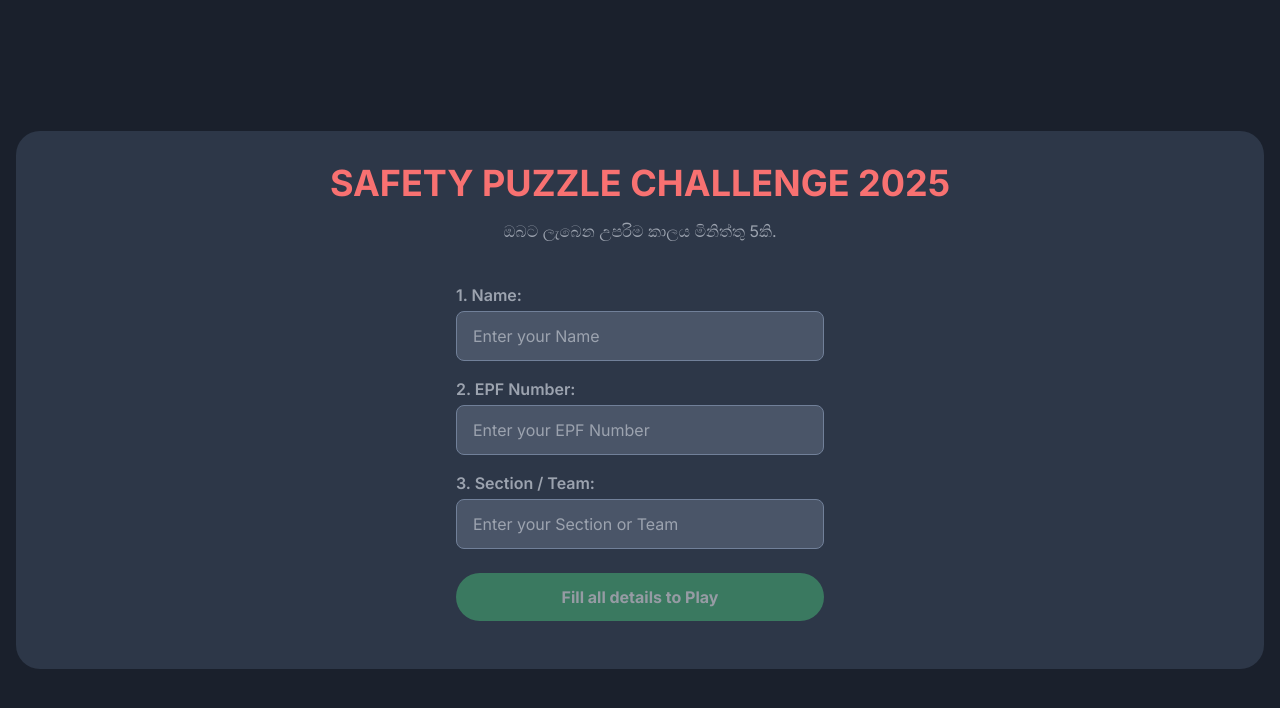
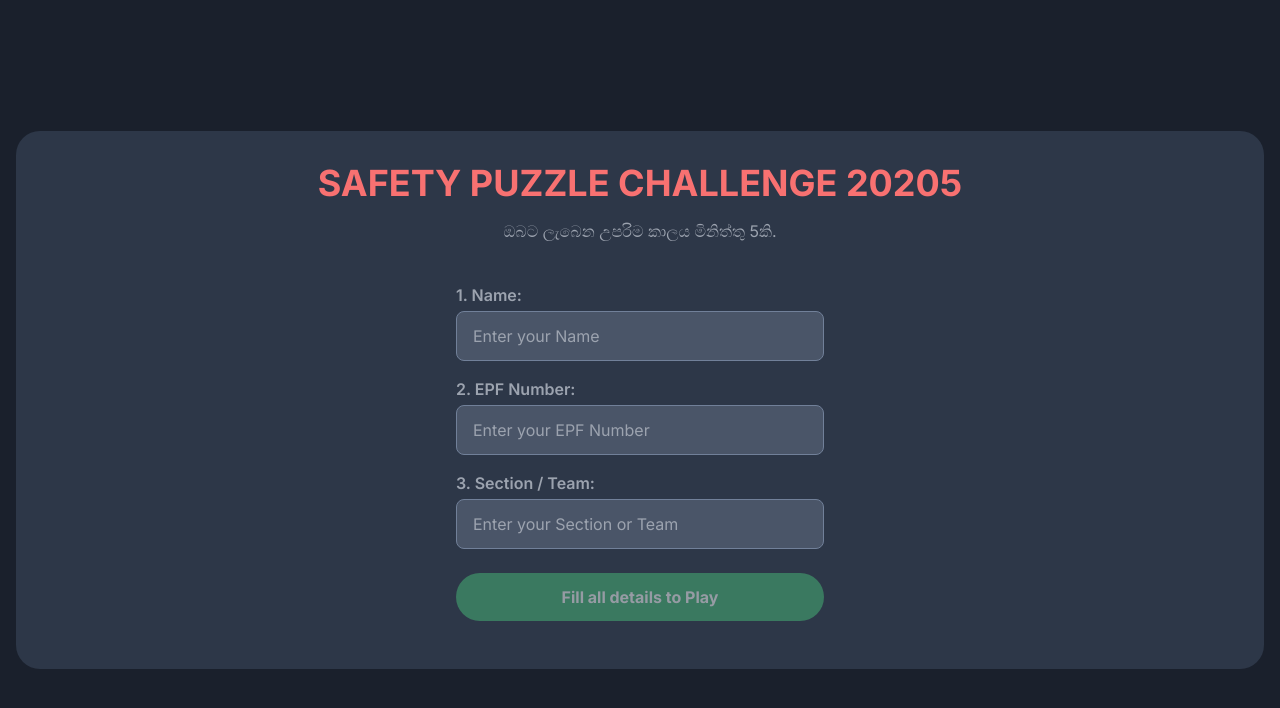
Before and after one commit to Salinga99/final-game, a plain HTML site: page index.html in a window 1280 px wide. Drawn offline with nearby package versions, Linux system fonts and the light colour scheme.

Commit message:
Update index.html

```diff
--- a/index.html
+++ b/index.html
@@ -147,7 +147,7 @@
 </head>
 <body class="p-4">
     <div class="container">
-        <h1 class="text-3xl sm:text-4xl font-extrabold mb-4 text-center text-red-400">SAFETY PUZZLE CHALLENGE 2025 </h1>
+        <h1 class="text-3xl sm:text-4xl font-extrabold mb-4 text-center text-red-400">SAFETY PUZZLE CHALLENGE 20205 </h1>
         <p class="text-gray-400 mb-6 text-center">ඔබට ලැබෙන උපරිම කාලය මිනිත්තු 5කි.</p>
 
         <div id="start-screen">
```
